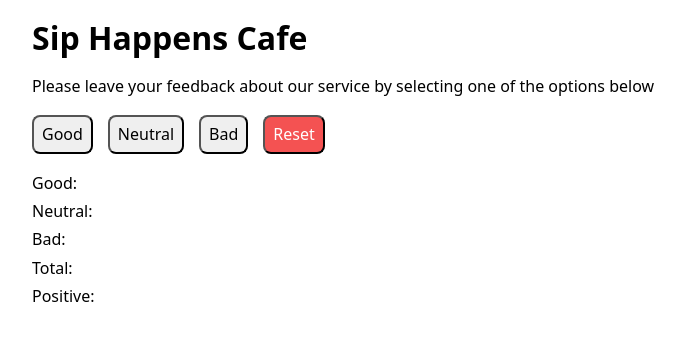
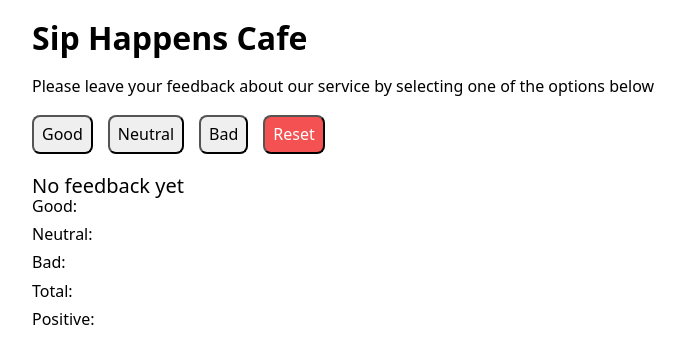
Before and after one commit to Developer-Mykhailo/test-2-react-project, a React (Vite) app: page / in a window 1280 px wide. Shown: the top 364 px of the page, without its empty margins (23-708 px from the left). Built offline with nearby package versions, Linux system fonts and the light colour scheme.

Commit message:
Notification

```diff
--- a/src/App.jsx
+++ b/src/App.jsx
@@ -1,6 +1,7 @@
 import Container from "./components/Container/Container";
 import Description from "./components/Description/Description";
 import Feedback from "./components/Feedback/Feedback";
+import Notification from "./components/Notification/Notification";
 import Options from "./components/Options/Options";
 
 function App() {
@@ -9,6 +10,7 @@
       <Description />
 
       <Options />
+      <Notification />
 
       <Feedback />
     </Container>
--- /dev/null
+++ b/src/components/Notification/Notification.jsx
@@ -0,0 +1,7 @@
+import s from "./Notification.module.css";
+
+const Notification = () => {
+  return <p className={s.note}>No feedback yet</p>;
+};
+
+export default Notification;
--- /dev/null
+++ b/src/components/Notification/Notification.module.css
@@ -0,0 +1,3 @@
+.note {
+  font-size: 20px;
+}
```
